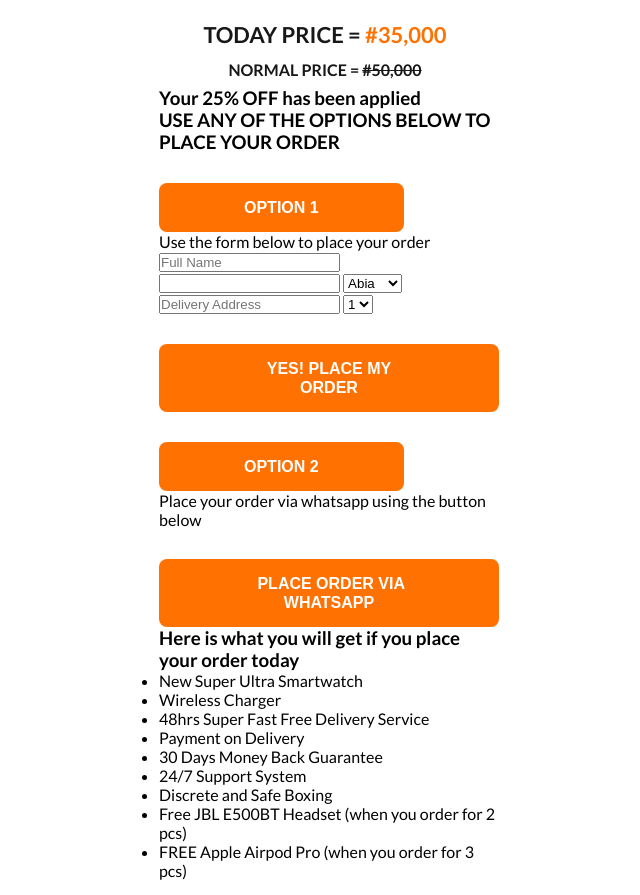
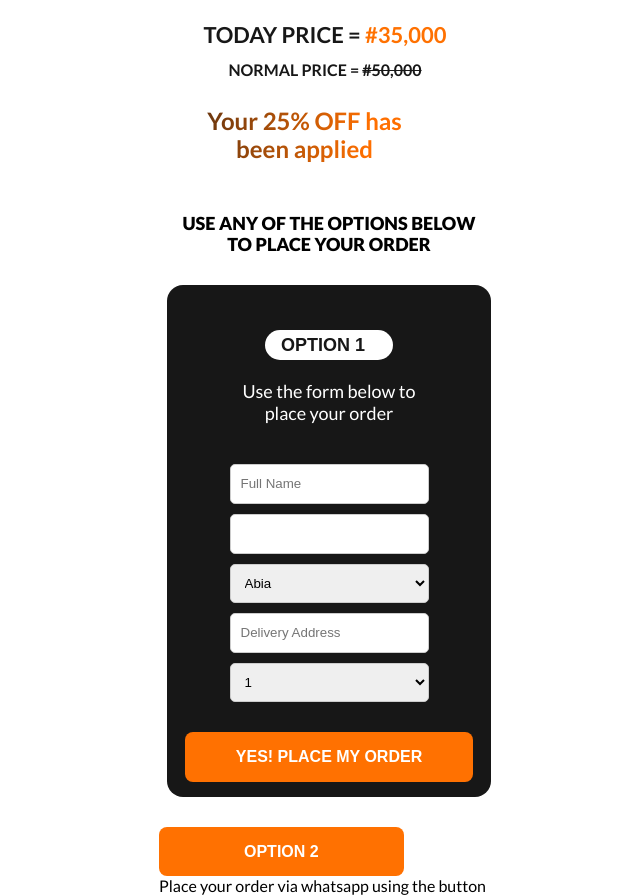
Before and after one commit to Olamiposi-cloud-coder/Ultra_Smartwatch, a plain HTML site: page index.html in a window 1280 px wide. Shown: the part 5383-6278 px from the top of the page, without its empty margins (311-951 px from the left). Drawn offline with Linux system fonts and the light colour scheme.

Commit message:
new commit

```diff
--- a/style.css
+++ b/style.css
@@ -531,3 +531,120 @@ button {
   text-align: center;
   color: #766363;
 }
+
+/* adds section starts */
+.adds {
+  width: 291px;
+  display: flex;
+  flex-direction: column;
+  justify-content: center;
+  align-items: center;
+  margin-top: 20px;
+  margin-bottom: 50px;
+}
+
+.adds h3 {
+  width: 215px;
+  font-size: 24px;
+  font-weight: 700;
+  line-height: 28px;
+  letter-spacing: 0em;
+  text-align: center;
+  background: linear-gradient(276.54deg, #FF6F00 21.13%, #171717 138.74%);
+  -webkit-background-clip: text;
+  background-clip: text;
+  color: transparent;
+}
+
+/* order-options section */
+
+.order-options {
+  display: flex;
+  flex-direction: column;
+  justify-content: center;
+  align-items: center;
+}
+
+.order-options h3 {
+  width: 297px;
+  font-size: 18px;
+  font-weight: 800;
+  line-height: 21px;
+  letter-spacing: 0em;
+  text-align: center;
+  color: linear-gradient(0deg, #171717, #171717),
+  linear-gradient(0deg, rgba(0, 0, 0, 0.2), rgba(0, 0, 0, 0.2));
+  ;
+}
+
+.option-one {
+  display: flex;
+  flex-direction: column;
+  justify-content: center;
+  align-items: center;
+  padding: 15px;
+  margin-top: 30px;
+  width: 324px;
+  border-radius: 16px;
+  background: linear-gradient(0deg, #171717, #171717),
+  linear-gradient(0deg, rgba(0, 0, 0, 0.2), rgba(0, 0, 0, 0.2));
+}
+
+.option-one button:first-child {
+  margin-bottom: 20px;
+  width: 128px;
+  height: 30px;
+  padding: 4px 16px 4px 16px;
+  border-radius: 100px;
+  gap: 10px;
+  font-size: 18px;
+  font-weight: 700;
+  line-height: 22px;
+  letter-spacing: 0em;
+  text-align: left;
+  color: #171717;
+  background: #FFFFFF;
+}
+
+.option-one button:last-child {
+  width: 288px;
+  height: 50px;
+  padding: 12px 16px 12px 16px;
+  border-radius: 8px;
+  gap: 10px;
+}
+.option-one p {
+  width: 210px;
+  font-size: 18px;
+  font-weight: 300;
+  line-height: 22px;
+  letter-spacing: 0em;
+  text-align: center;
+  color: #FFFFFF;
+  margin-bottom: 20px;
+}
+
+.option-one form {
+  margin-top: 20px;
+  display: grid;
+  gap: 10px;
+}
+
+input,
+select {
+  width: 100%;
+  padding: 10px;
+  border: 1px solid #ccc;
+  border-radius: 5px;
+  box-sizing: border-box;
+}
+
+input[type="text"],
+input[type="number"] {
+  height: 40px;
+}
+
+button,
+input[type="submit"] {
+  cursor: pointer;
+}
```
